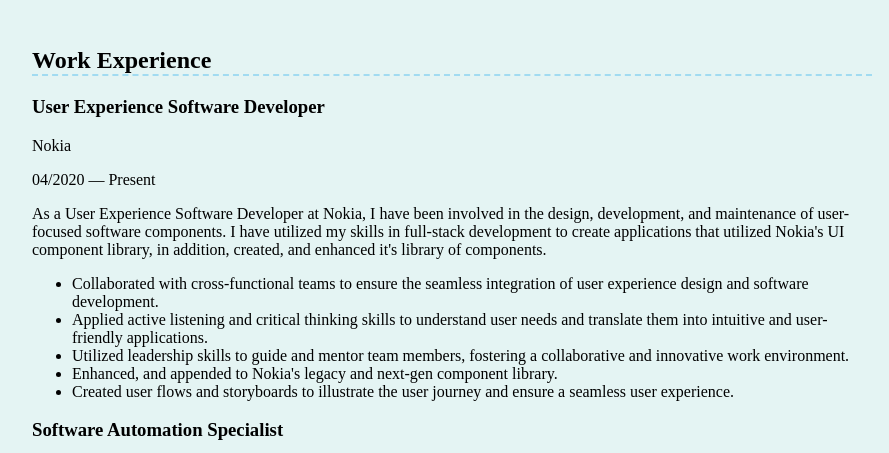
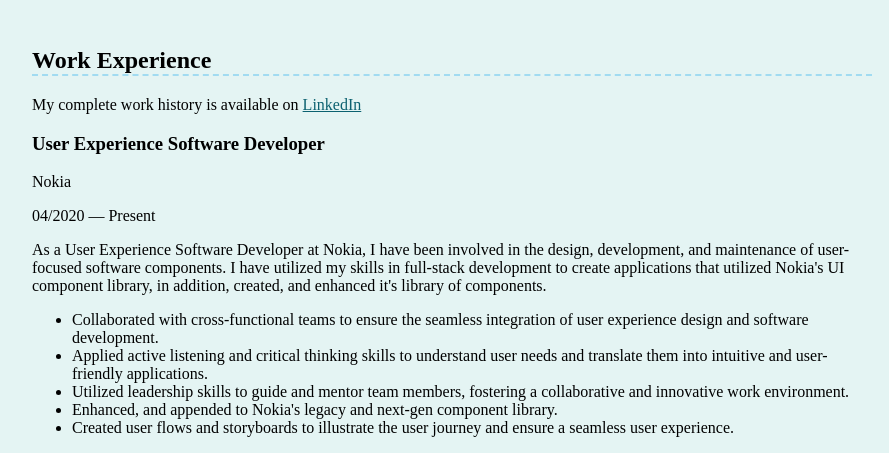
Before and after one commit to mikemd403/personal-website, a plain HTML site: page resume.html in a window 1280 px wide. Shown: the part 1220-1673 px from the top of the page, without its empty margins (188-1077 px from the left). Drawn offline with Linux system fonts and the light colour scheme.

Commit message:
Added LinkedIn link to Resume page.

```diff
--- a/resume.html
+++ b/resume.html
@@ -68,6 +68,7 @@
       <section class="resume-section">
         <!-- Start content edits below this line.  -->
         <h2>Work Experience</h2>
+        <p>My complete work history is available on <a href="https://www.linkedin.com/in/mike-diep-97069790/" target="_blank">LinkedIn</a></p>
 
         <!-- To add more items, copy this whole <section></section> block -->
         <section>
```
